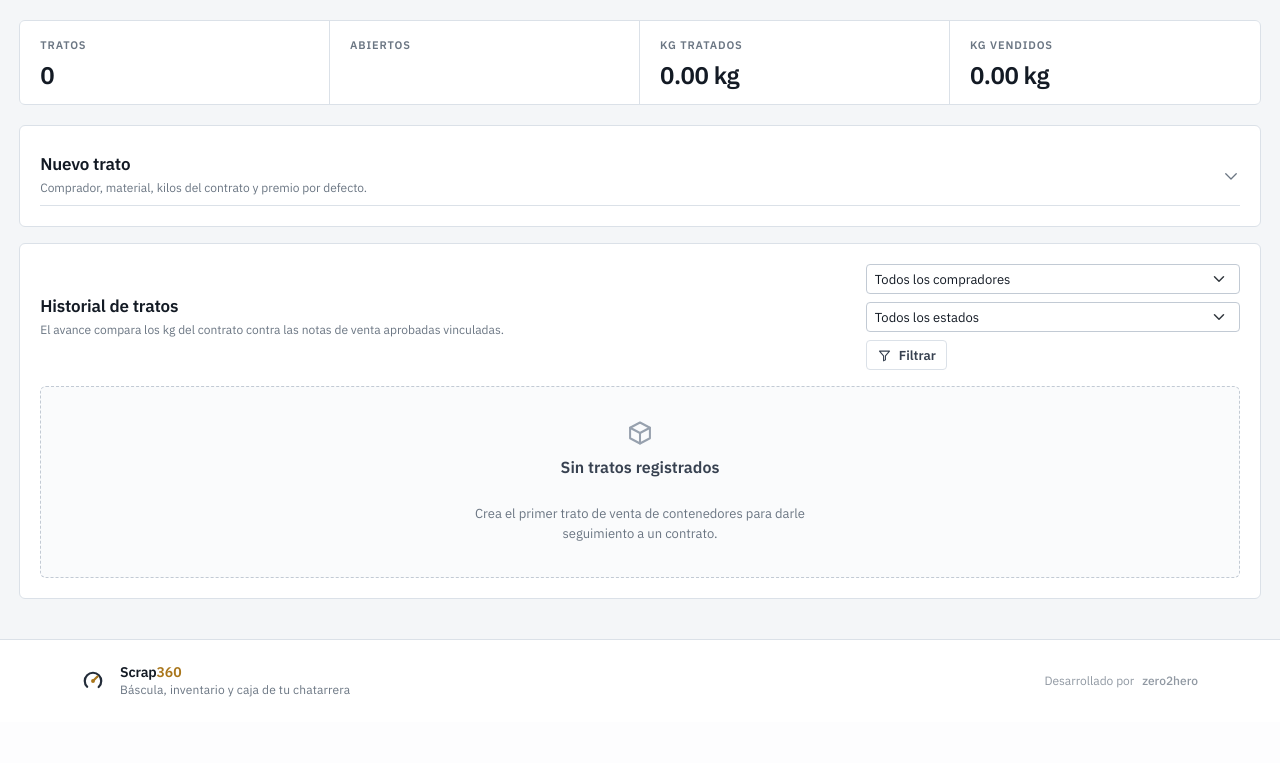
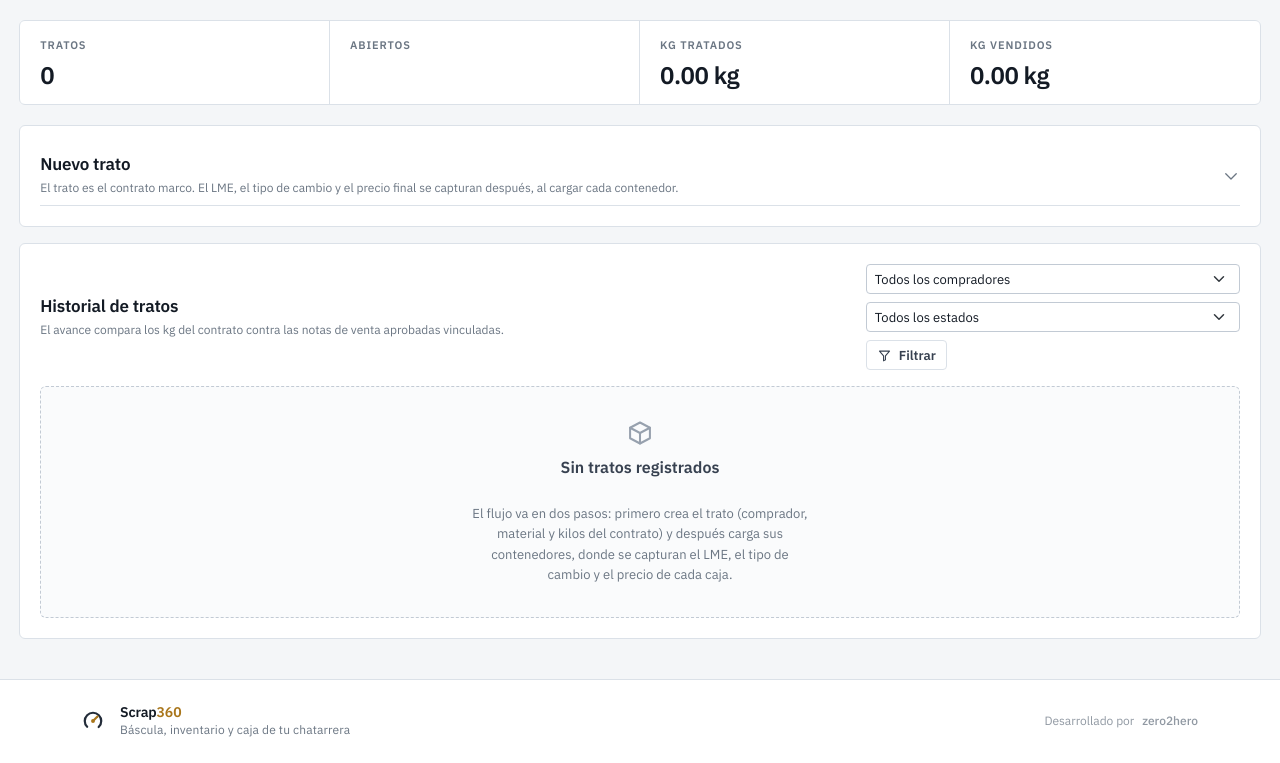
Before and after one commit to blankhall98/Metaleria-API, a Python web app: template app/templates/admin/tratos_venta_list.html in a window 1280 px wide. Shown: the part 191-954 px from the top of the page. Before the commit the page ends 888 px from the top, so only its background shows below. Run offline with Jinja, Linux system fonts and the light colour scheme; the template is opened without the code that fills it, so the values that code supplies are empty.

Commit message:
Tratos: los textos explican donde se capturan el LME y el tipo de cambio
Reporte de la clienta: "no veo donde puedo registrar el LME y el dolar".
Los campos existen -- en el formulario de cada contenedor, con el precio
calculado en vivo -- pero el subtitulo de "Nuevo trato" describia campos
y no el flujo de dos pasos, y el estado vacio tampoco lo contaba. Ambos
textos ahora dirigen al contenedor.

Co-Authored-By: Claude Opus 5 <noreply@anthropic.com>

```diff
--- a/app/templates/admin/tratos_venta_list.html
+++ b/app/templates/admin/tratos_venta_list.html
@@ -37,7 +37,7 @@
                 data-bs-target="#tratoFormBody" aria-expanded="{{ 'true' if form_abierta else 'false' }}">
             <div>
                 <h2 class="s-card-title mb-1">Nuevo trato</h2>
-                <p class="s-card-sub mb-0">Comprador, material, kilos del contrato y premio por defecto.</p>
+                <p class="s-card-sub mb-0">El trato es el contrato marco. El LME, el tipo de cambio y el precio final se capturan después, al cargar cada contenedor.</p>
             </div>
             {{ icon('chevron-down', 's-collapse__chevron') }}
         </button>
@@ -122,7 +122,7 @@
 
         {% if rows|length == 0 %}
             {{ empty('Sin tratos registrados',
-                     'Crea el primer trato de venta de contenedores para darle seguimiento a un contrato.',
+                     'El flujo va en dos pasos: primero crea el trato (comprador, material y kilos del contrato) y después carga sus contenedores, donde se capturan el LME, el tipo de cambio y el precio de cada caja.',
                      'box') }}
         {% else %}
             <div class="table-responsive">
```
